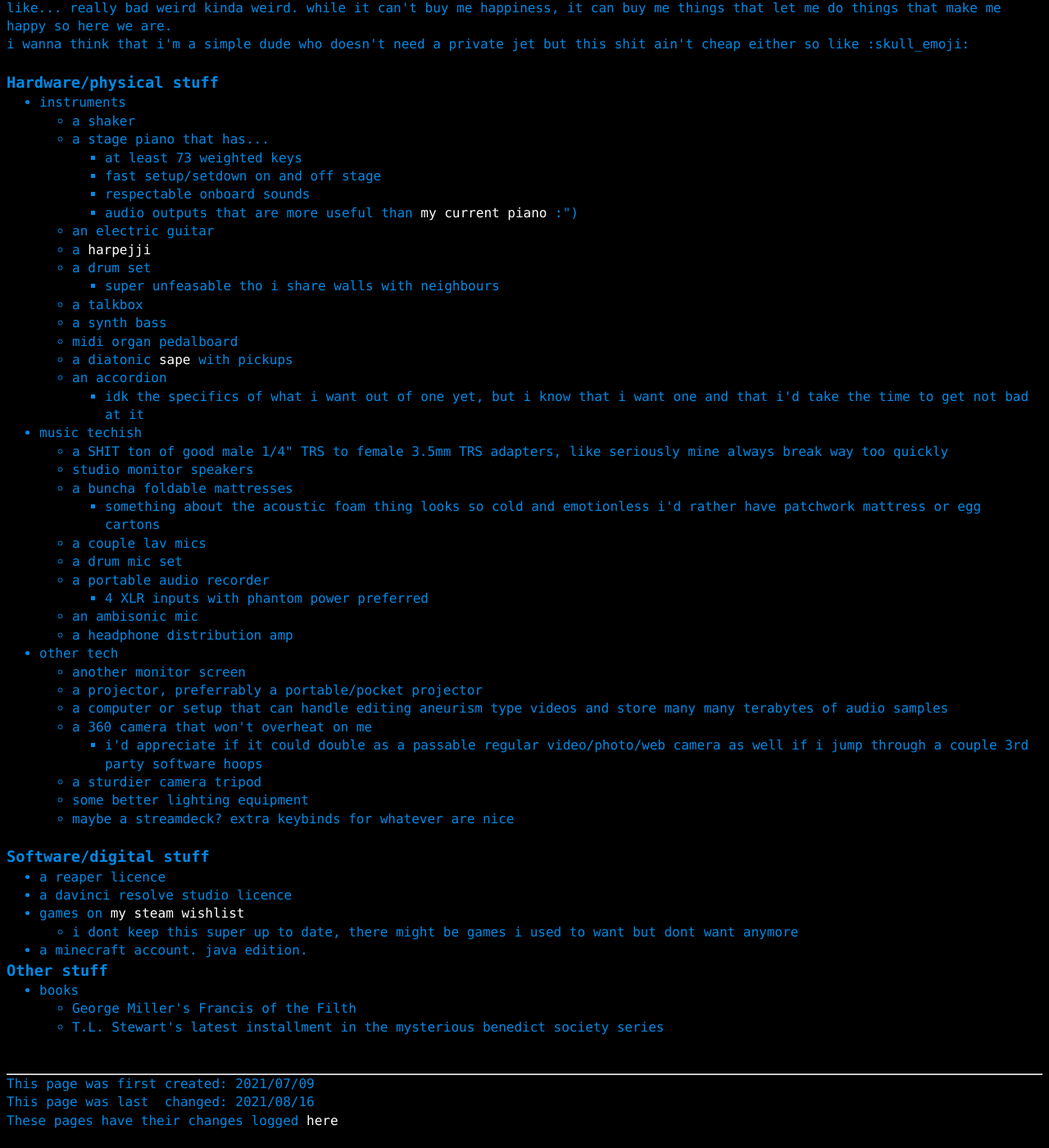
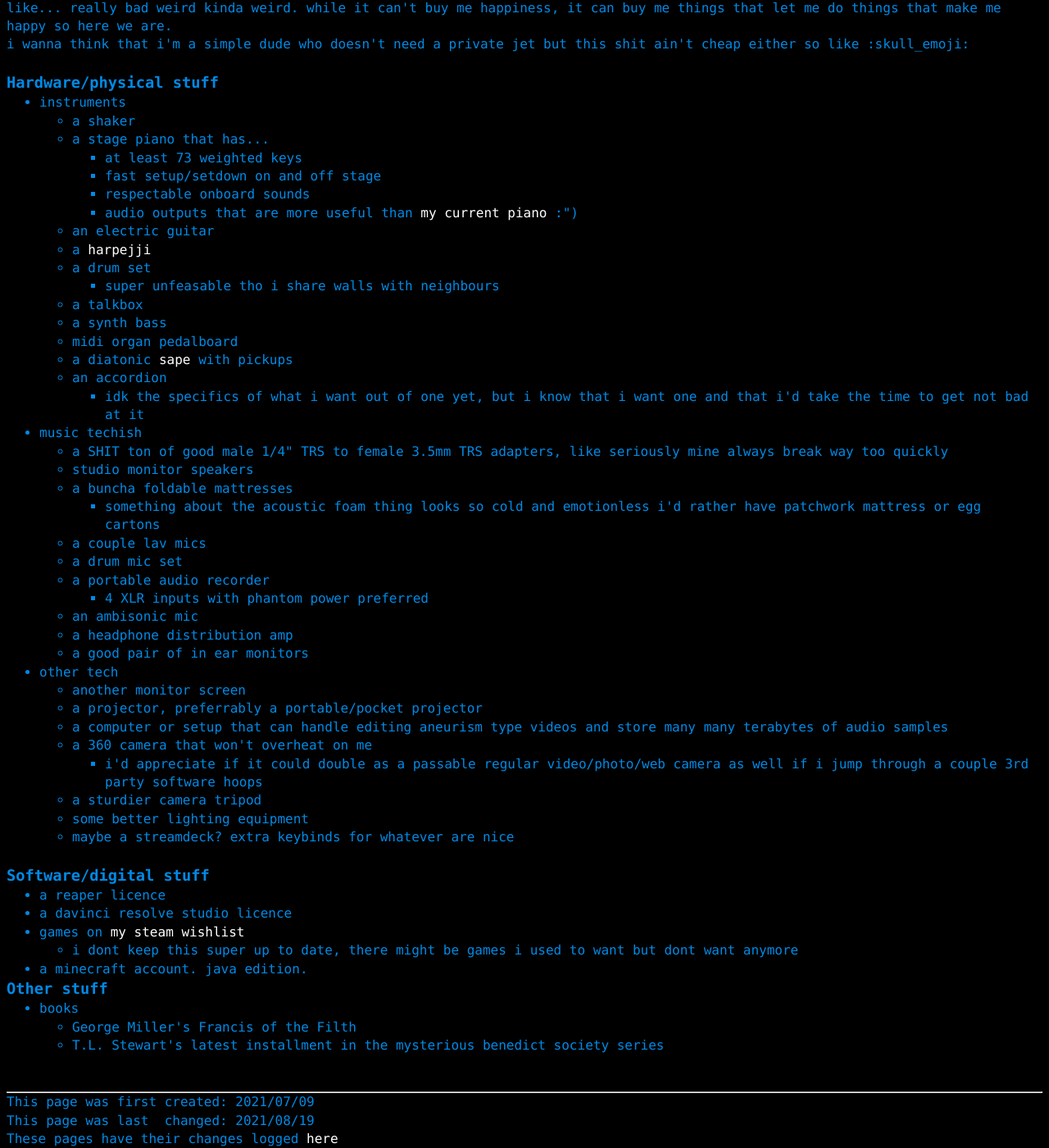
Before and after one commit to a-erfan-aa/a-erfan-aa.github.io, a Jekyll site: the page built from misc/things-i-want.html, in a window 1280 px wide and 1400 px high, scrolled down 431 px. Shown: the whole window at 82% size. Built offline with Jekyll 4.4.1, drawn with Linux system fonts in a browser that asks for light colours; before the commit the page ends 1809 px from its top, so only the background shows below that.

Commit message:
add in ear monitors to things-i-want.html
also updated lastChanged

```diff
--- a/misc/things-i-want.html
+++ b/misc/things-i-want.html
@@ -2,7 +2,7 @@
 layout: default
 title: things i want
 firstCreated: 2021/07/09
-lastChanged: 2021/08/16
+lastChanged: 2021/08/19
 ---
 <!-- title and subtitle -->
 <div>
@@ -66,6 +66,7 @@
 						</ul>
 					<li>an ambisonic mic</li>
 					<li>a headphone distribution amp</li>
+					<li>a good pair of in ear monitors</li>
 				</ul>
 			<li>other tech</li>
 				<ul>
```
